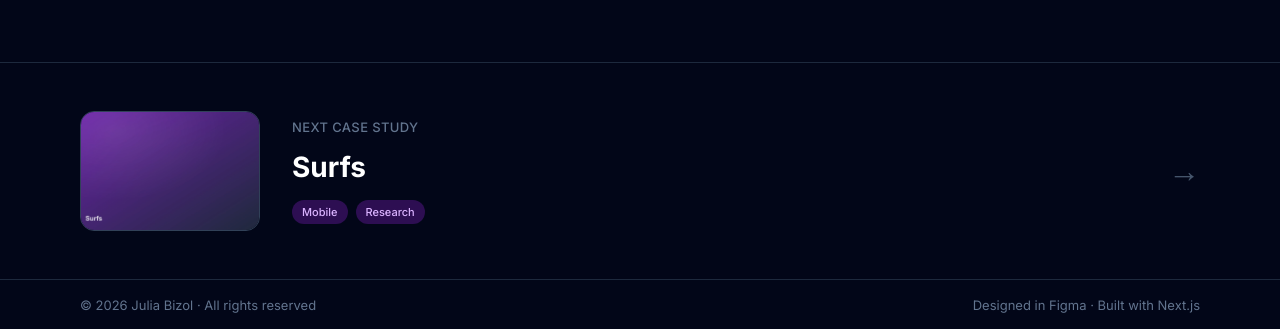
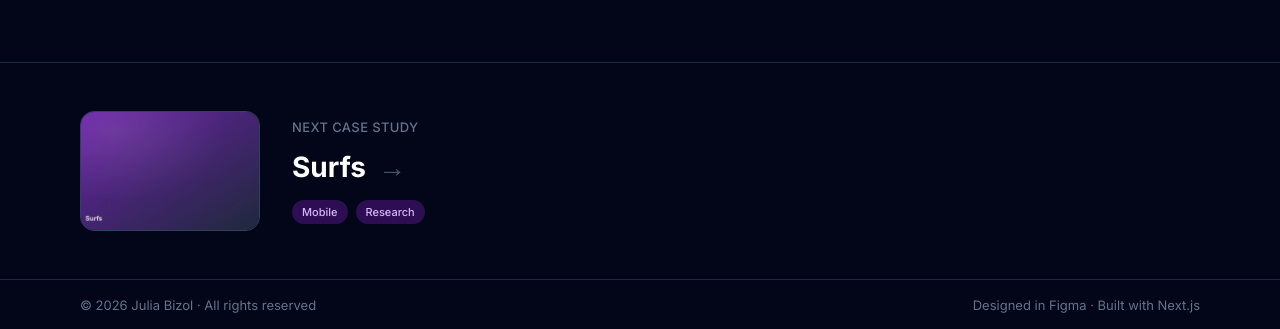
Before and after one commit to juliabizol/julia-portfolio, a Next.js app: page /work/design-system-evolution in a window 1280 px wide. Shown: the part 5426-5755 px from the top of the page. Built offline with nearby package versions, Linux system fonts and the light colour scheme.

Commit message:
Move next-case-study arrow inline with the title

```diff
--- a/src/app/work/[slug]/page.tsx
+++ b/src/app/work/[slug]/page.tsx
@@ -245,9 +245,8 @@ export default async function CaseStudyPage({
         <section className="border-t border-slate-800">
           <Link
             href={`/work/${nextProject.slug}`}
-            className="group flex items-center justify-between gap-4 px-5 md:px-10 lg:px-20 py-8 md:py-12 hover:bg-slate-900/50 transition-colors"
+            className="group flex items-center gap-5 md:gap-8 px-5 md:px-10 lg:px-20 py-8 md:py-12 hover:bg-slate-900/50 transition-colors"
           >
-            <div className="flex items-center gap-5 md:gap-8 min-w-0">
             <div className="relative hidden sm:block w-[120px] h-[80px] md:w-[180px] md:h-[120px] shrink-0 overflow-hidden rounded-xl border border-slate-700">
               <Image
                 src={nextProject.image}
@@ -261,8 +260,11 @@ export default async function CaseStudyPage({
               <span className="text-[12px] md:text-[13px] font-medium tracking-[0.03em] text-slate-500">
                 NEXT CASE STUDY
               </span>
-                <span className="text-[20px] md:text-[28px] font-bold text-white group-hover:text-purple-300 transition-colors">
+              <span className="flex items-center gap-3 text-[20px] md:text-[28px] font-bold text-white group-hover:text-purple-300 transition-colors">
                 {nextProject.title}
+                <span className="text-[20px] md:text-[28px] text-slate-600 group-hover:text-purple-300 group-hover:translate-x-2 transition-all">
+                  →
+                </span>
               </span>
               <div className="flex flex-wrap gap-2 mt-1">
                 {nextProject.tags.map((t) => (
@@ -272,10 +274,6 @@ export default async function CaseStudyPage({
                 ))}
               </div>
             </div>
-            </div>
-            <span className="text-[24px] md:text-[32px] text-slate-600 group-hover:text-purple-300 group-hover:translate-x-2 transition-all shrink-0 ml-4">
-              →
-            </span>
           </Link>
         </section>
 
```
Lines whose indentation alone changed are shown as unchanged.
